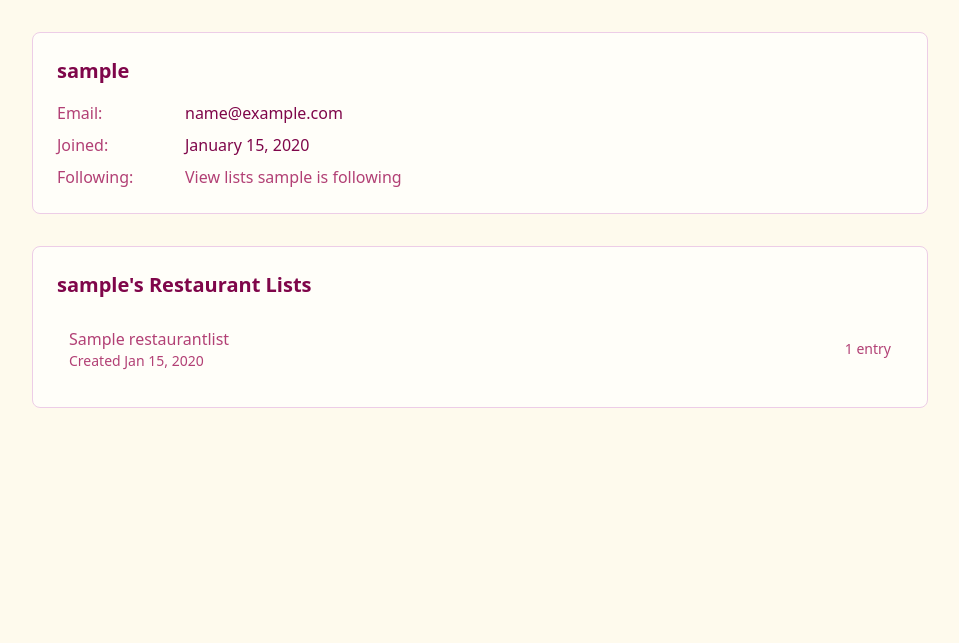
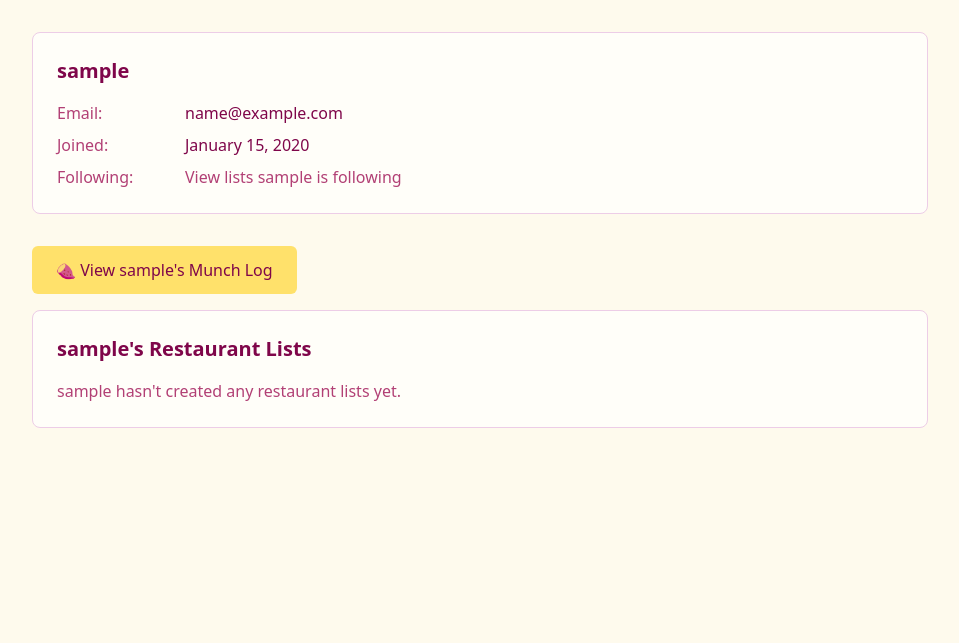
Before and after one commit to leifmetcalf/munch-claude, a Django app: page /profile/1/ in a window 1280 px wide. Shown: the part 64-707 px from the top of the page, without its empty margins (160-1119 px from the left). Run offline with Django 5.2, Linux system fonts and the light colour scheme; tables that the repository leaves empty hold one stand-in row (values such as "Sample post"); style sheets or scripts are compiled from the project's sources; parts of the project's set-up code (start-up, migrations or seed data) failed here and were passed over.

Commit message:
Implement Munch Log feature for personal restaurant tracking
- Add is_munch_log field to RestaurantList with unique constraint
- Add get_or_create_munch_log method to User model
- Create munch_log view with chronological ordering (-inserted_at)
- Add /profile/<userid>/munchlog/ URL pattern
- Update existing views to exclude munch logs from regular indexes
- Include munch logs in restaurantlistitem_create dropdown
- Update "Log a Munch" nav button to default to user's munch log
- Add prominent Munch Log link to profile pages
- Create migrations for field addition and existing user setup
- Munch logs support comments, followers, and all regular list features
- Use existing restaurant_list_detail template for consistent UI

🤖 Generated with [Claude Code](https://claude.ai/code)

Co-Authored-By: Claude <noreply@anthropic.com>

```diff
--- a/lists/models.py
+++ b/lists/models.py
@@ -7,7 +7,17 @@ from django.dispatch import receiver
 
 
 class User(AbstractUser):
-    pass
+    def get_or_create_munch_log(self):
+        """Get or create the user's Munch Log."""
+        munch_log, created = RestaurantList.objects.get_or_create(
+            owner=self,
+            is_munch_log=True,
+            defaults={
+                'name': f"{self.username}'s Munch Log",
+                'blurb': "My personal log of restaurant visits and food adventures!"
+            }
+        )
+        return munch_log
 
 
 class Restaurant(models.Model):
@@ -46,9 +56,17 @@ class RestaurantList(models.Model):
     owner = models.ForeignKey(User, on_delete=models.CASCADE)
     blurb = models.TextField(blank=True, help_text="Description or notes about this list")
     inserted_at = models.DateTimeField(auto_now_add=True)
+    is_munch_log = models.BooleanField(default=False, help_text="Designates if this is the user's special Munch Log")
 
     class Meta:
         ordering = ['-inserted_at']
+        constraints = [
+            models.UniqueConstraint(
+                fields=['owner', 'is_munch_log'],
+                condition=models.Q(is_munch_log=True),
+                name='unique_munch_log_per_user'
+            )
+        ]
 
     def __str__(self):
         return self.name
--- a/lists/templates/base.html
+++ b/lists/templates/base.html
@@ -20,7 +20,7 @@
                         <a href="{% url 'restaurant_index' %}" class="text-yakiimo-cream hover:text-white px-2 py-2 rounded-md text-sm font-medium">Explore Restaurants</a>
                         <a href="{% url 'user_restaurantlist_index' %}" class="text-yakiimo-cream hover:text-white px-2 py-2 rounded-md text-sm font-medium">My Lists</a>
                         <a href="{% url 'user_following_lists' user.id %}" class="text-yakiimo-cream hover:text-white px-2 py-2 rounded-md text-sm font-medium">Following</a>
-                        <a href="{% url 'restaurantlistitem_create' %}" class="bg-yakiimo-yellow hover:bg-yakiimo-yellow-hover text-yakiimo-purple px-2 py-2 rounded-md text-sm font-bold transition-colors">Log a Munch</a>
+                        <a href="{% url 'restaurantlistitem_create' %}?munchlog=true" class="bg-yakiimo-yellow hover:bg-yakiimo-yellow-hover text-yakiimo-purple px-2 py-2 rounded-md text-sm font-bold transition-colors">Log a Munch</a>
                     {% endif %}
                 </div>
 
--- a/lists/templates/lists/profile.html
+++ b/lists/templates/lists/profile.html
@@ -24,6 +24,12 @@
                 </dd>
             </div>
         </dl>
+    </div>
+
+    <div class="mb-4">
+        <a href="{% url 'munch_log' user_id=profile_user.id %}" class="inline-block bg-yakiimo-yellow text-yakiimo-purple hover:bg-yakiimo-yellow-hover px-6 py-3 rounded-md font-medium transition-colors">
+            🍠 View {{ profile_user.username }}'s Munch Log
+        </a>
     </div>
 
     <div class="bg-yakiimo-cream-light rounded-lg border border-yakiimo-purple-border p-6">
--- a/lists/urls.py
+++ b/lists/urls.py
@@ -21,6 +21,7 @@ urlpatterns = [
     path('restaurant/<int:restaurant_id>/', views.restaurant_detail, name='restaurant_detail'),
     path('restaurant/<int:restaurant_id>/add-image/', views.restaurant_image_add, name='restaurant_image_add'),
     path('profile/<int:user_id>/', views.profile, name='profile'),
+    path('profile/<int:user_id>/munchlog/', views.munch_log, name='munch_log'),
     path('profile/<int:user_id>/following/', views.user_following_lists, name='user_following_lists'),
     path('list/<int:list_id>/followers/', views.list_followers, name='list_followers'),
     path('api/restaurant/search/', views.restaurant_search_api, name='restaurant_search_api'),
--- a/lists/views.py
+++ b/lists/views.py
@@ -170,7 +170,9 @@ def restaurant_index(request):
 
 def restaurantlist_index(request):
     query = request.GET.get('q', '')
-    restaurant_lists = RestaurantList.objects.all().annotate(
+    restaurant_lists = RestaurantList.objects.filter(
+        is_munch_log=False
+    ).annotate(
         follower_count=models.Count('followers')
     )
 
@@ -190,7 +192,10 @@ def restaurantlist_index(request):
 @login_required
 def user_restaurantlist_index(request):
     query = request.GET.get('q', '')
-    restaurant_lists = RestaurantList.objects.filter(owner=request.user).annotate(
+    restaurant_lists = RestaurantList.objects.filter(
+        owner=request.user,
+        is_munch_log=False
+    ).annotate(
         follower_count=models.Count('followers')
     )
 
@@ -277,16 +282,28 @@ def restaurantlistitem_create(request):
     Query parameters can be used to set default form values:
     - ?list=<id>: Pre-select a list
     - ?restaurant=<id>: Pre-select a restaurant
+    - ?munchlog=true: Pre-select the user's munch log
     """
-    # Check if user has lists
-    user_lists = RestaurantList.objects.filter(owner=request.user)
-    if not user_lists.exists():
-        messages.error(request, "You don't have any restaurant lists. Create one first.")
-        return redirect('restaurantlist_create')
+    # Ensure user has a munch log
+    munch_log = request.user.get_or_create_munch_log()
+
+    # Get all user's lists (including munch log)
+    user_lists = RestaurantList.objects.filter(owner=request.user).order_by(
+        models.Case(
+            models.When(is_munch_log=True, then=0),
+            default=1
+        ),
+        '-inserted_at'
+    )
 
     # Get URL parameter values
     list_id = request.GET.get('list')
     restaurant_id = request.GET.get('restaurant')
+    use_munch_log = request.GET.get('munchlog') == 'true'
+
+    # If munchlog=true, override list_id to use munch log
+    if use_munch_log:
+        list_id = str(munch_log.id)
 
     if request.method == 'POST':
         form = RestaurantListItemForm(request.POST)
@@ -583,8 +600,11 @@ def restaurant_search_api(request):
 def profile(request, user_id):
     profile_user = get_object_or_404(User, id=user_id)
 
-    # Get user's restaurant lists
-    user_lists = RestaurantList.objects.filter(owner=profile_user).order_by('-inserted_at')
+    # Get user's restaurant lists (excluding munch log)
+    user_lists = RestaurantList.objects.filter(
+        owner=profile_user,
+        is_munch_log=False
+    ).order_by('-inserted_at')
 
     # Get statistics
     total_lists = user_lists.count()
@@ -655,3 +675,65 @@ def list_followers(request, list_id):
         'restaurant_list': restaurant_list,
         'followers': followers
     })
+
+
+def munch_log(request, user_id):
+    """Display a user's Munch Log."""
+    munch_log_user = get_object_or_404(User, id=user_id)
+
+    # Get or create the user's munch log
+    restaurant_list = munch_log_user.get_or_create_munch_log()
+
+    # Get all items in the munch log, ordered by most recent first (reverse chronological)
+    list_items = RestaurantListItem.objects.filter(
+        restaurant_list=restaurant_list
+    ).order_by('-inserted_at')
+
+    # Get comments for the munch log
+    comments = restaurant_list.comments.all()
+
+    # Check if current user is following this munch log
+    is_following = False
+    if request.user.is_authenticated:
+        is_following = ListFollow.objects.filter(
+            follower=request.user,
+            restaurant_list=restaurant_list
+        ).exists()
+
+    # Get follower count
+    follower_count = restaurant_list.followers.count()
+
+    # Handle comment form submission
+    if request.method == 'POST' and request.user.is_authenticated:
+        comment_form = ListCommentForm(request.POST)
+        if comment_form.is_valid():
+            comment = comment_form.save(commit=False)
+            comment.author = request.user
+            comment.save()
+            messages.success(request, 'Your comment has been added!')
+            return redirect('munch_log', user_id=user_id)
+    else:
+        comment_form = ListCommentForm(initial={'restaurant_list': restaurant_list})
+
+    # Extract coordinates for the map
+    restaurant_coordinates = []
+    for item in list_items:
+        if item.restaurant.location:
+            restaurant_coordinates.append({
+                'lat': item.restaurant.location.y,  # latitude
+                'lng': item.restaurant.location.x,  # longitude
+                'name': item.restaurant.name,
+                'address': item.restaurant.address,
+                'notes': item.notes or ''
+            })
+
+    return render(request, 'lists/restaurant_list_detail.html', {
+        'restaurant_list': restaurant_list,
+        'list_items': list_items,
+        'comments': comments,
+        'comment_form': comment_form,
+        'restaurant_coordinates': restaurant_coordinates,
+        'restaurant_coordinates_json': json.dumps(restaurant_coordinates, cls=DjangoJSONEncoder),
+        'is_following': is_following,
+        'follower_count': follower_count
+    })
```
Also changed, not shown: lists/migrations/0005_add_munch_log.py (added), lists/migrations/0006_create_munch_logs_for_existing_users.py (added).
